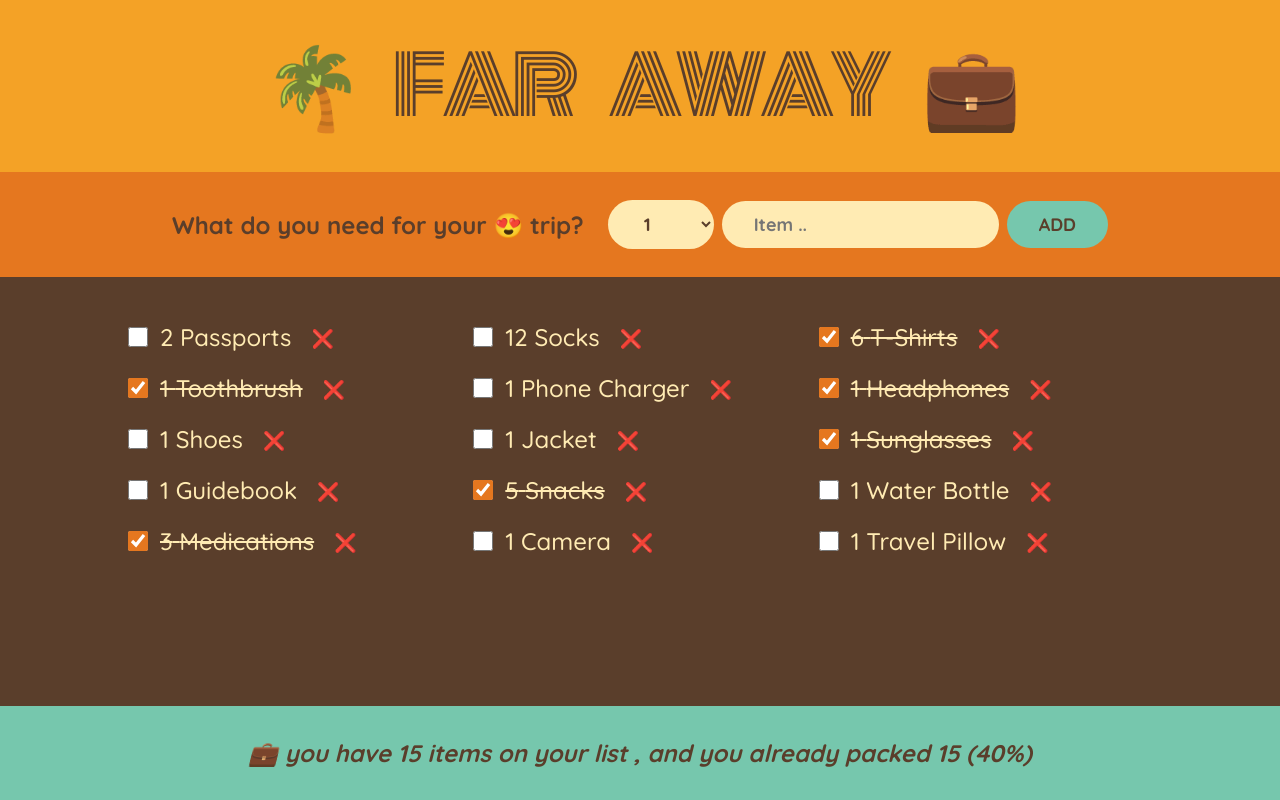
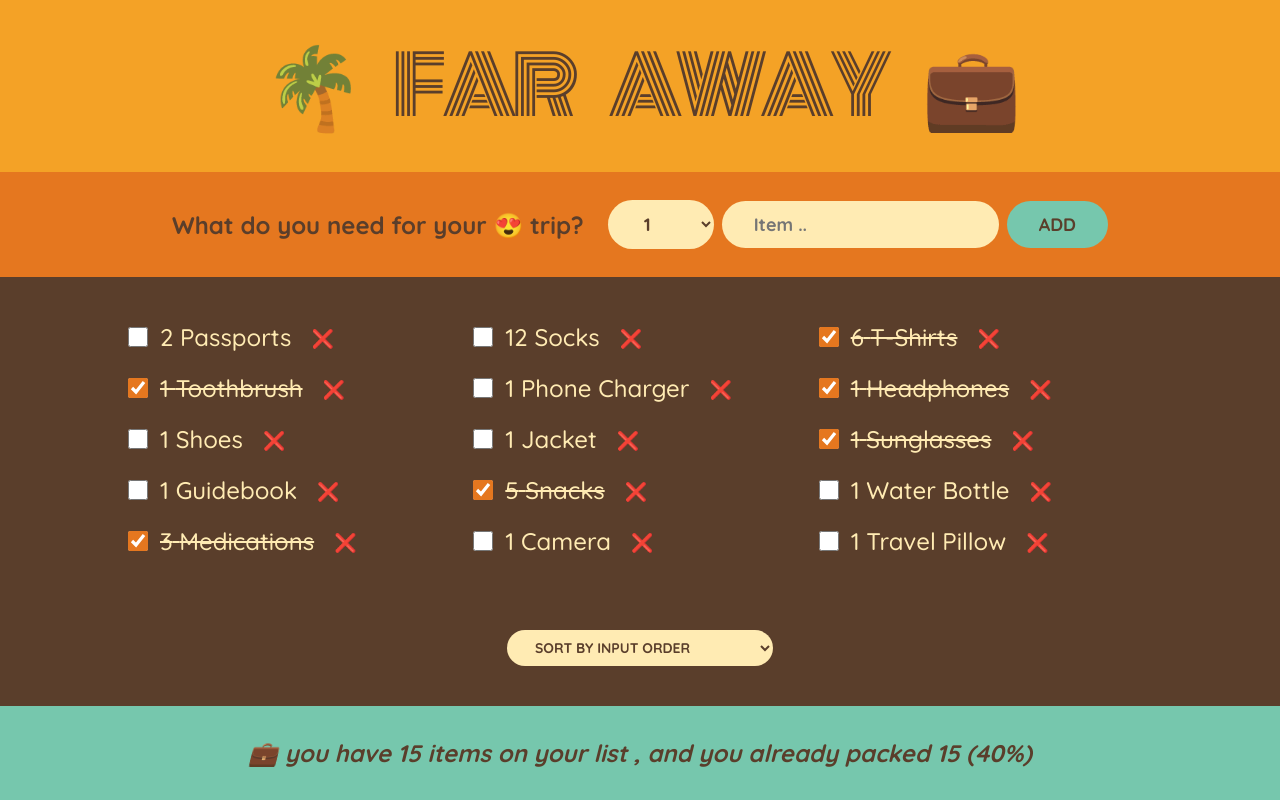
Before and after one commit to Dineshs737/trip-plan, a React (Vite) app: page / in a window 1280 px wide. Built offline with nearby package versions, Linux system fonts and the light colour scheme.

Commit message:
update sort methods

```diff
--- a/src/componenets/PackingList.tsx
+++ b/src/componenets/PackingList.tsx
@@ -1,59 +1,85 @@
 import React, { useState } from "react"
 import type { InitialItemsType } from "../item"
+import initialItems from "../item"
 type DeleteItemProps = {
-    onDeleteItems : (id:number)=>void,
+    onDeleteItems: (id: number) => void,
 }
 type UpdateItemType = {
-    onUpdateItem :  (id:number)=>void,
+    onUpdateItem: (id: number) => void,
 }
-type Props = {items: InitialItemsType[] ,
+type Props = {
+    items: InitialItemsType[],
 
-}&DeleteItemProps & UpdateItemType
+} & DeleteItemProps & UpdateItemType
 
-const sortOptions : string[]  = ["sort by input order" , "sort by input order" , "sort bt packed status"]
 
-export default function PackingList({items , onDeleteItems ,onUpdateItem } : Props ){
-    return(
+type SortType = "input" | "description" | "packed";
+
+export default function PackingList({ items, onDeleteItems, onUpdateItem }: Props) {
+
+    const [sortBy, setSortBy] = useState<SortType>("input");
+    let sortedItems : InitialItemsType[]  = []
+
+    if(sortBy === "input") sortedItems = items;
+
+    if(sortBy === "description") {
+        sortedItems = items.slice().sort((a:InitialItemsType ,b:InitialItemsType)=>
+            a.description.localeCompare(b.description))
+    }
+
+    if(sortBy === "packed"){
+        sortedItems = items.slice().sort((a:InitialItemsType ,b:InitialItemsType)=>
+            Number(a.isPacked) - Number(b.isPacked))
+    }
+
+
+
+    return (
+        <>
+        {
+            sortedItems.length > 0 &&(
                 <div className="list">
             <ul>
                 {
-                    items.map(({id ,description , quantity , isPacked }) => < Item onUpdateItem={onUpdateItem} onDeleteItems = {onDeleteItems} id = {id} description = {description} quantity = {quantity} isPacked = {isPacked} key={id} />)
+                    sortedItems.map(({ id, description, quantity, isPacked }) => < Item onUpdateItem={onUpdateItem} onDeleteItems={onDeleteItems} id={id} description={description} quantity={quantity} isPacked={isPacked} key={id} />)
                 }
             </ul>
 
-           {/* <SortBox  /> */}
+            <div className="actions">
+                <select
+                    value={sortBy}
+                    onChange={(event: React.ChangeEvent<HTMLSelectElement>): void =>
+                        setSortBy((currentElement: SortType) =>
+                            currentElement = event.target.value as SortType)} >
+
+                    <option value="input">Sort by input order</option>
+                    <option value="description">Sort by input description</option>
+                    <option value="packed">Sort by packed status</option>
+                </select>
+
+            </div>
+
         </div>
             )
         }
+        </>
+    )
+}
 
-export function Item({ id, description, quantity, isPacked ,onDeleteItems  , onUpdateItem}: InitialItemsType&DeleteItemProps&UpdateItemType):React.JSX.Element{
+export function Item({ id, description, quantity, isPacked, onDeleteItems, onUpdateItem }: InitialItemsType & DeleteItemProps & UpdateItemType): React.JSX.Element {
 
     return (
         <li>
-        <input  type="checkbox" checked= {isPacked} onChange={():void => {
+            <input type="checkbox" checked={isPacked} onChange={(): void => {
                 onUpdateItem(id)
 
 
             }} />
-        <span style={isPacked ? { textDecoration : "line-through"}:{}}>
+            <span style={isPacked ? { textDecoration: "line-through" } : {}}>
                 {quantity} {description}
             </span>
-        <button onClick={():void=> onDeleteItems(id)}>❌</button>
+            <button onClick={(): void => onDeleteItems(id)}>❌</button>
         </li>
     )
 
 }
-
-
-
-export function SortBox():React.JSX.Element{
-    return (
-        <div>
-            <select >
-            {
-                sortOptions.map((sortMethodName:string ,index:number)=> <option key={index} value={sortMethodName} id={sortMethodName} />)
-            }
-            </select>
-        </div>
-    )
-}
```
Lines whose indentation alone changed are shown as unchanged.
